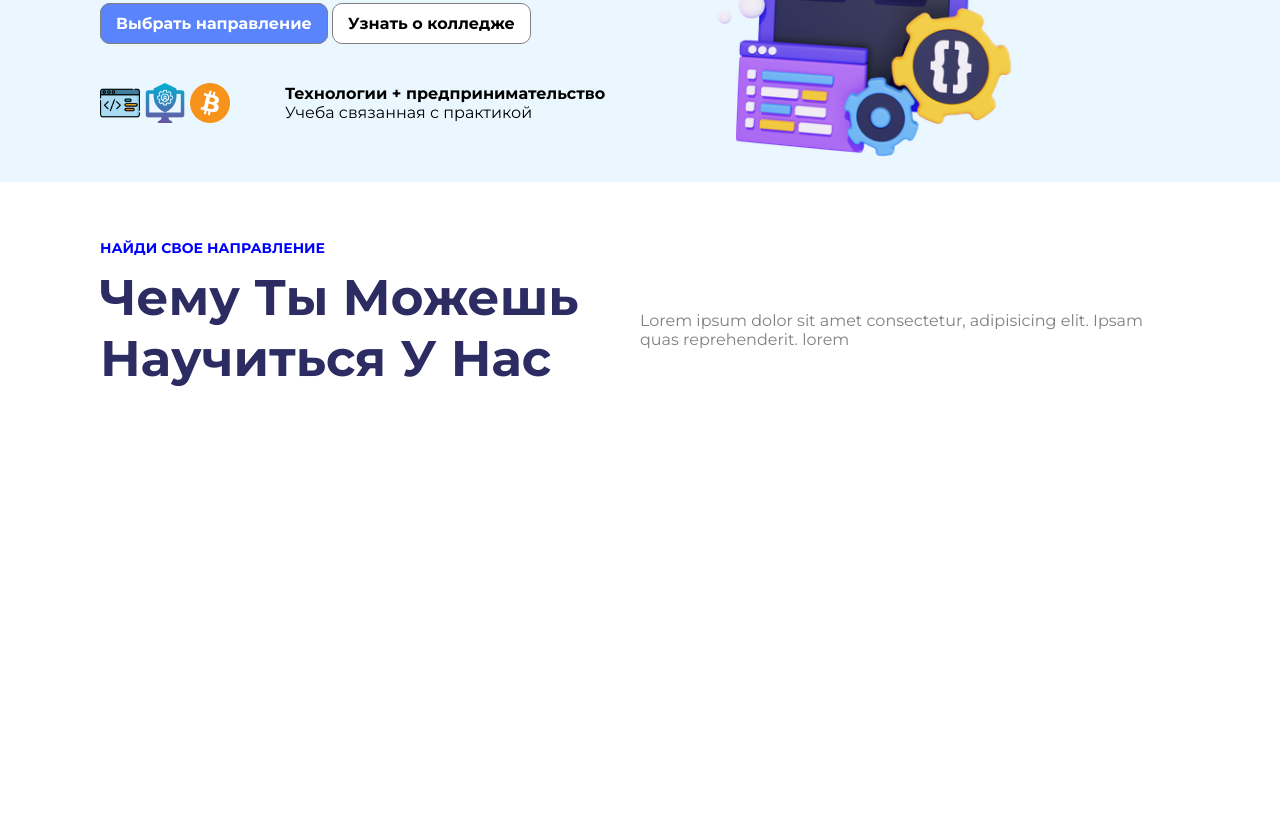
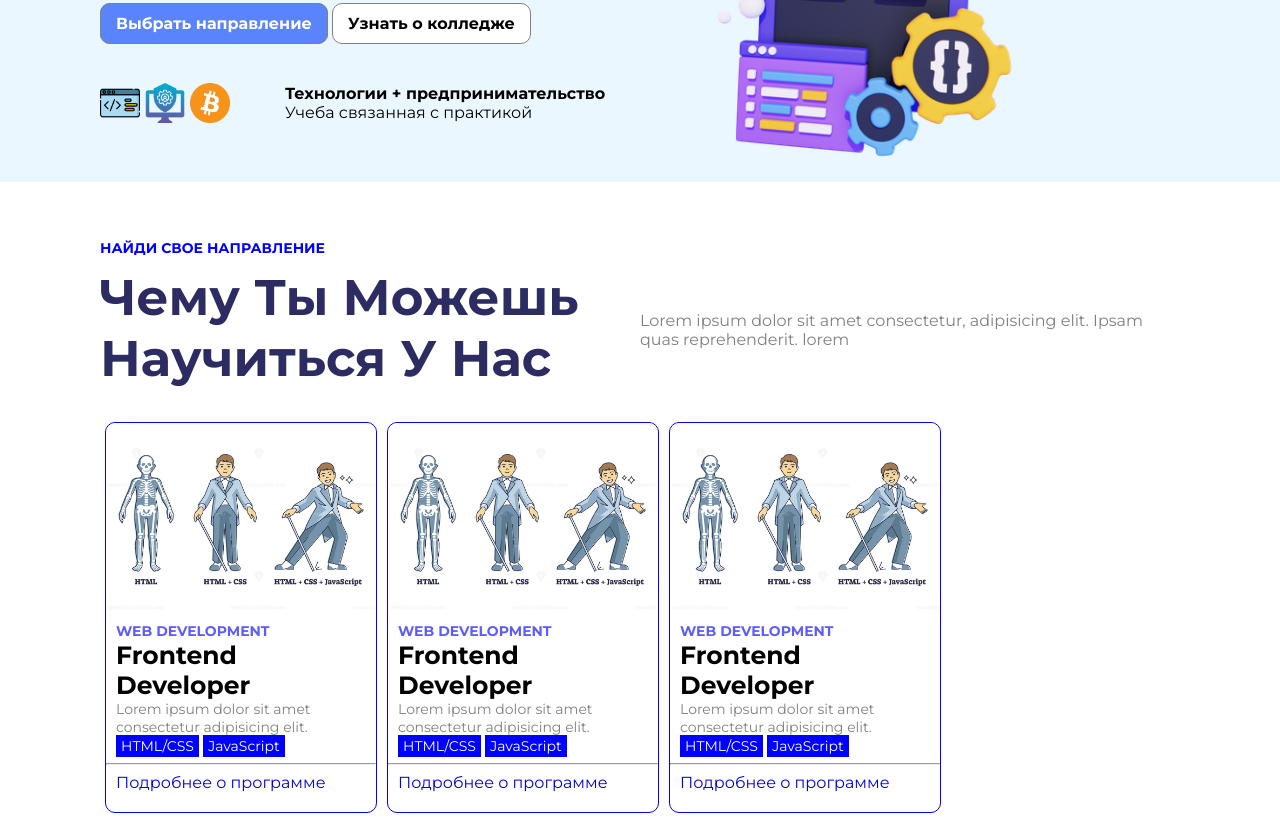
Before and after one commit to edzen12/b12-College-HTML, a plain HTML site: page index.html in a window 1280 px wide. Shown: the part 449-1269 px from the top of the page. Before the commit the page ends 878 px from the top, so only its background shows below. Drawn offline with Linux system fonts and the light colour scheme; a web font is replaced by a local one.

Commit message:
направления блок завершен

```diff
--- a/index.html
+++ b/index.html
@@ -80,7 +80,37 @@
         </div>
         <!--  -->
         <div class="cardsBlock">
-            <div class="card"></div>
+            <!--  -->
+            <div class="card">
+                <img src="images/card1.jpg">
+                <p class="categoryCard">Web development</p>
+                <p class="titleCard">Frontend Developer</p>
+                <p class="grayCard">Lorem ipsum dolor sit amet consectetur adipisicing elit.</p>
+                <p><span>HTML/CSS</span> <span>JavaScript</span></p>
+                <hr>
+                <a href="#">Подробнее о программе</a>
+            </div>
+            <!--  -->
+            <div class="card">
+                <img src="images/card1.jpg">
+                <p class="categoryCard">Web development</p>
+                <p class="titleCard">Frontend Developer</p>
+                <p class="grayCard">Lorem ipsum dolor sit amet consectetur adipisicing elit.</p>
+                <p><span>HTML/CSS</span> <span>JavaScript</span></p>
+                <hr>
+                <a href="#">Подробнее о программе</a>
+            </div>
+            <!--  -->
+            <div class="card">
+                <img src="images/card1.jpg">
+                <p class="categoryCard">Web development</p>
+                <p class="titleCard">Frontend Developer</p>
+                <p class="grayCard">Lorem ipsum dolor sit amet consectetur adipisicing elit.</p>
+                <p><span>HTML/CSS</span> <span>JavaScript</span></p>
+                <hr>
+                <a href="#">Подробнее о программе</a>
+            </div>
+            <!--  -->
         </div>
     </div>
     <!-- направления конец -->
--- a/main.css
+++ b/main.css
@@ -168,3 +168,52 @@ p{
     width: 50%;
     color: gray;
 }
+
+/* cardsBlock */
+.cardsBlock{
+    display: flex;
+    width: 100%;
+}
+.card {
+    width: 25%;
+    margin-left: 5px;
+    margin-right: 5px;
+    padding-bottom: 20px;
+    border-radius: 10px;
+    border: 1px solid blue;
+}
+.card p{
+    padding-left: 10px;
+    padding-right: 10px;
+}
+.card a{
+    padding-left: 10px;
+    padding-right: 10px;
+}
+.card img{
+    border-radius: 10px;
+    width: 100%;
+}
+.categoryCard{
+    font-weight:bold;
+    color: rgb(93, 93, 255);
+    text-transform: uppercase;
+    font-size: 14px;
+}
+.titleCard{
+    font-size: 25px;
+    font-weight:bold;
+}
+.grayCard{
+    color: gray;
+    font-size: 14px;
+}
+.card span{
+    background-color: blue;
+    color: white;
+    padding-left: 5px;
+    padding-right: 5px;
+    padding-top: 2px;
+    padding-bottom: 2px;
+    font-size: 14px;
+}
```
Also changed, not shown: images/card1.jpg (added).
